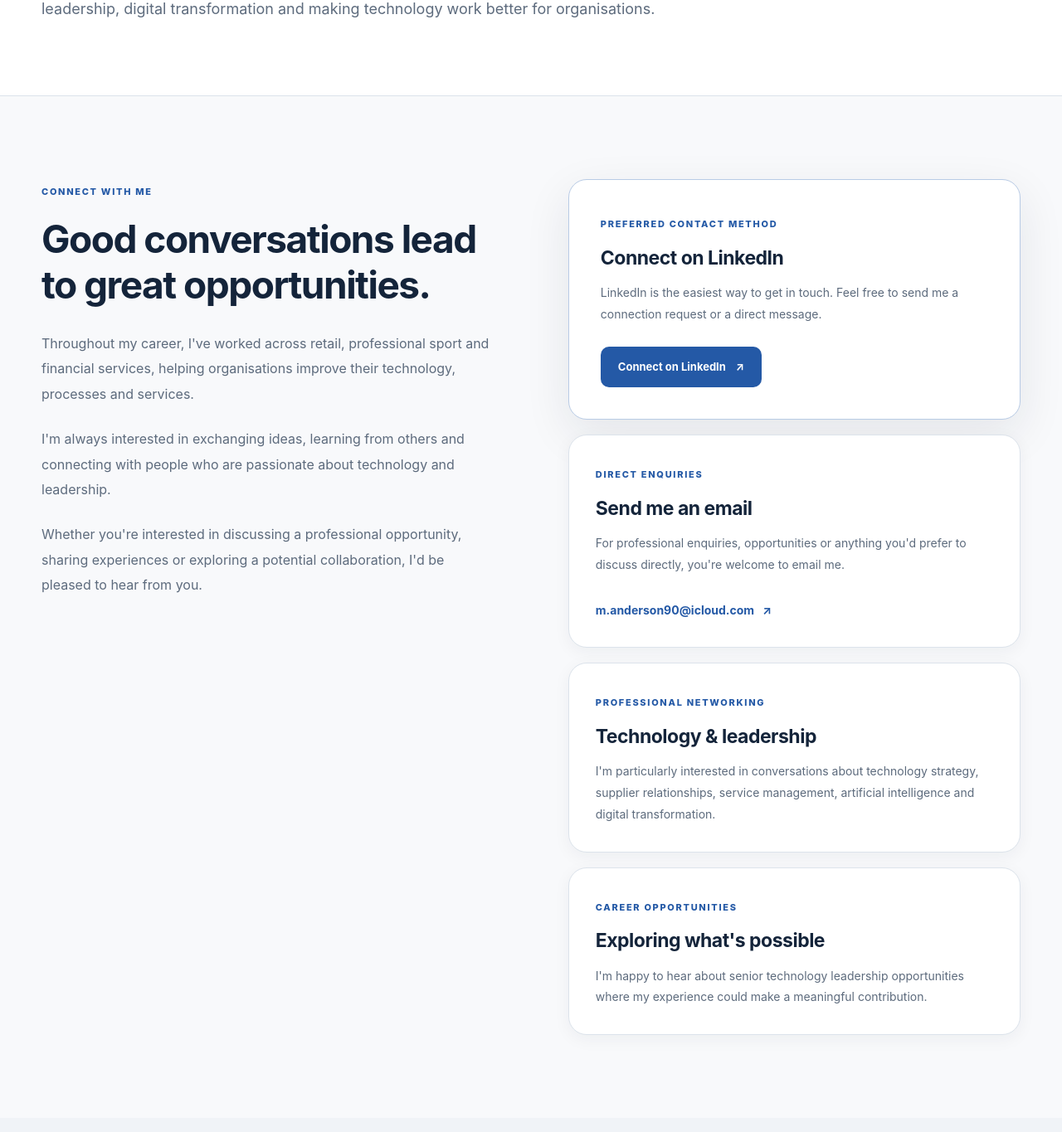
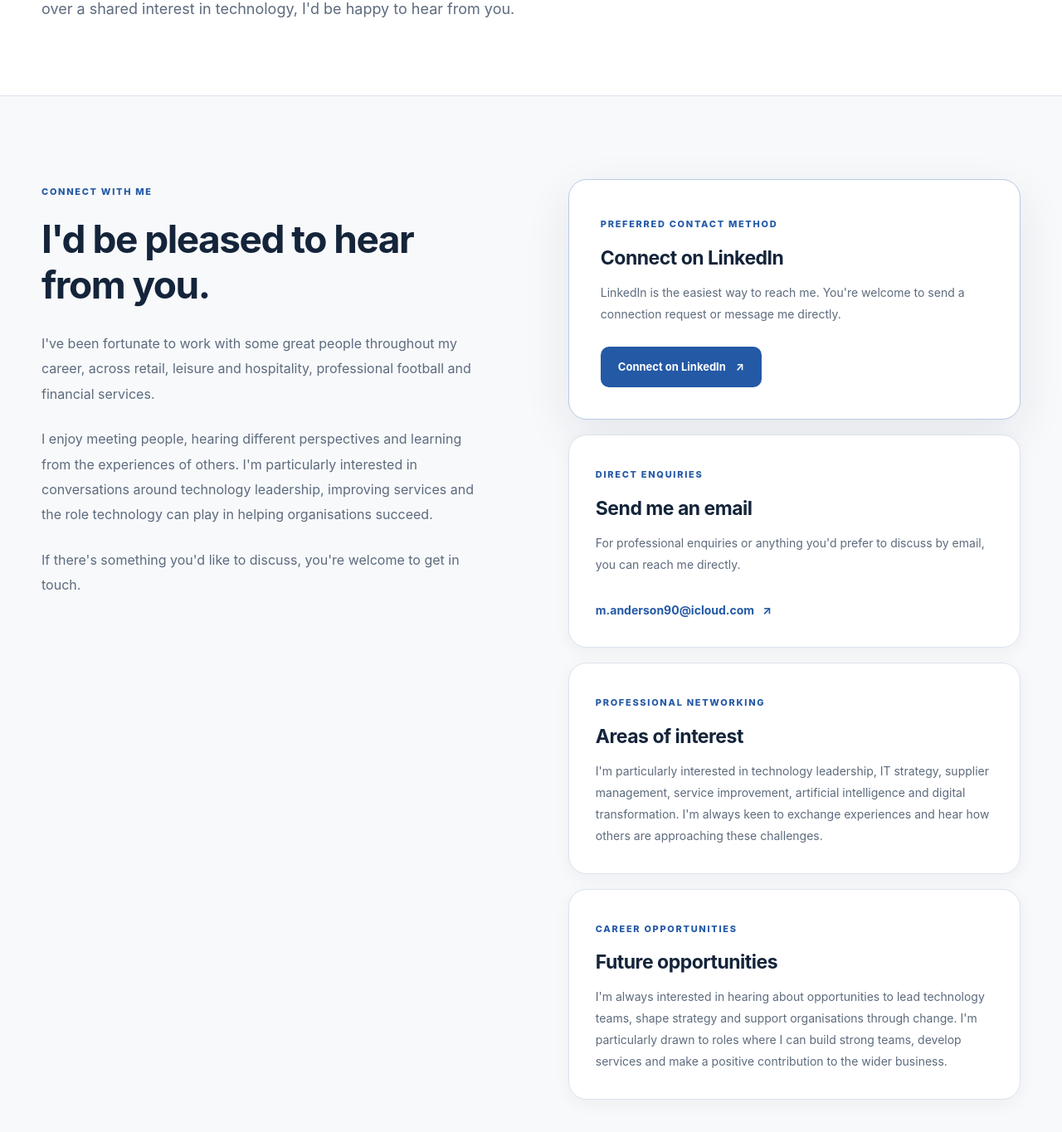
Before and after one commit to manderson90-sudo/Manderson-sandbox, a Jekyll site: the page built from contact/index.html, in a window 1280 px wide and 1400 px high, scrolled down 363 px. Shown: the top 1365 px of the window at 83% size. Built offline with Jekyll 4.4.1, drawn with Linux system fonts in a browser that asks for light colours; some of the changed text lies outside the part shown.

Commit message:
Update index.html

```diff
--- a/contact/index.html
+++ b/contact/index.html
@@ -1,73 +1,123 @@
 ---
 layout: default
 title: Contact
+description: Get in touch with Michael Anderson to discuss technology leadership, digital transformation, professional opportunities and collaboration.
 permalink: /contact/
 ---
 
+<!-- ======================================================
+     MICHAEL ANDERSON
+     CONTACT PAGE
+
+     Shared header and footer are loaded by Jekyll.
+     Shared navigation is managed in _data/navigation.yml.
+     ====================================================== -->
+
+
+<!-- CONTACT PAGE INTRODUCTION -->
+
 <section class="page-hero">
+
   <div class="container">
 
-    <span class="eyebrow">GET IN TOUCH</span>
+    <span class="eyebrow">
+      GET IN TOUCH
+    </span>
 
-    <h1>Let's start a conversation.</h1>
+    <h1>
+      Let's start a conversation.
+    </h1>
 
     <p>
-      I'm always happy to connect with people who share an interest
-      in technology leadership, digital transformation and making
-      technology work better for organisations.
+      Whether you'd like to discuss a professional
+      opportunity, exchange ideas or connect over
+      a shared interest in technology, I'd be
+      happy to hear from you.
     </p>
 
   </div>
+
 </section>
 
 
+
+<!-- ======================================================
+     CONTACT INFORMATION
+     ====================================================== -->
+
 <section class="section">
+
   <div class="container">
 
     <div class="contact-page-grid">
 
+
+      <!-- ================================================
+           CONTACT INTRODUCTION
+           ================================================ -->
+
       <div class="contact-page-intro">
 
-        <span class="eyebrow">CONNECT WITH ME</span>
+        <span class="eyebrow">
+          CONNECT WITH ME
+        </span>
 
-        <h2>Good conversations lead to great opportunities.</h2>
+        <h2>
+          I'd be pleased to hear from you.
+        </h2>
 
         <p>
-          Throughout my career, I've worked across retail,
-          professional sport and financial services, helping
-          organisations improve their technology, processes
-          and services.
+          I've been fortunate to work with some
+          great people throughout my career,
+          across retail, leisure and hospitality,
+          professional football and financial
+          services.
         </p>
 
         <p>
-          I'm always interested in exchanging ideas, learning
-          from others and connecting with people who are
-          passionate about technology and leadership.
+          I enjoy meeting people, hearing different
+          perspectives and learning from the
+          experiences of others. I'm particularly
+          interested in conversations around
+          technology leadership, improving services
+          and the role technology can play in
+          helping organisations succeed.
         </p>
 
         <p>
-          Whether you're interested in discussing a professional
-          opportunity, sharing experiences or exploring a
-          potential collaboration, I'd be pleased to hear from you.
+          If there's something you'd like to
+          discuss, you're welcome to get in touch.
         </p>
 
       </div>
 
 
+
+      <!-- ================================================
+           CONTACT OPTIONS
+           ================================================ -->
+
       <div class="contact-page-options">
 
-        <!-- LINKEDIN -->
+
+        <!-- ============================================
+             LINKEDIN
+             ============================================ -->
 
         <article class="contact-page-card contact-page-card-primary">
 
-          <span class="eyebrow">PREFERRED CONTACT METHOD</span>
+          <span class="eyebrow">
+            PREFERRED CONTACT METHOD
+          </span>
 
-          <h3>Connect on LinkedIn</h3>
+          <h3>
+            Connect on LinkedIn
+          </h3>
 
           <p>
-            LinkedIn is the easiest way to get in touch.
-            Feel free to send me a connection request
-            or a direct message.
+            LinkedIn is the easiest way to reach
+            me. You're welcome to send a connection
+            request or message me directly.
           </p>
 
           <a
@@ -77,25 +127,39 @@ permalink: /contact/
             rel="noopener noreferrer"
           >
             Connect on LinkedIn
-            <span aria-hidden="true">↗</span>
-            <span class="sr-only">(opens in a new tab)</span>
+
+            <span aria-hidden="true">
+              ↗
+            </span>
+
+            <span class="sr-only">
+              (opens in a new tab)
+            </span>
+
           </a>
 
         </article>
 
 
-        <!-- EMAIL -->
+
+        <!-- ============================================
+             EMAIL
+             ============================================ -->
 
         <article class="contact-page-card">
 
-          <span class="eyebrow">DIRECT ENQUIRIES</span>
+          <span class="eyebrow">
+            DIRECT ENQUIRIES
+          </span>
 
-          <h3>Send me an email</h3>
+          <h3>
+            Send me an email
+          </h3>
 
           <p>
-            For professional enquiries, opportunities
-            or anything you'd prefer to discuss directly,
-            you're welcome to email me.
+            For professional enquiries or anything
+            you'd prefer to discuss by email,
+            you can reach me directly.
           </p>
 
           <a
@@ -103,65 +167,104 @@ permalink: /contact/
             href="mailto:m.anderson90@icloud.com"
           >
             m.anderson90@icloud.com
-            <span aria-hidden="true">↗</span>
+
+            <span aria-hidden="true">
+              ↗
+            </span>
+
           </a>
 
         </article>
 
 
-        <!-- PROFESSIONAL INTERESTS -->
+
+        <!-- ============================================
+             PROFESSIONAL INTERESTS
+             ============================================ -->
 
         <article class="contact-page-card">
 
-          <span class="eyebrow">PROFESSIONAL NETWORKING</span>
+          <span class="eyebrow">
+            PROFESSIONAL NETWORKING
+          </span>
 
-          <h3>Technology &amp; leadership</h3>
+          <h3>
+            Areas of interest
+          </h3>
 
           <p>
-            I'm particularly interested in conversations
-            about technology strategy, supplier relationships,
-            service management, artificial intelligence
-            and digital transformation.
+            I'm particularly interested in technology
+            leadership, IT strategy, supplier management,
+            service improvement, artificial intelligence
+            and digital transformation. I'm always
+            keen to exchange experiences and hear
+            how others are approaching these challenges.
           </p>
 
         </article>
 
 
-        <!-- CAREER OPPORTUNITIES -->
+
+        <!-- ============================================
+             CAREER OPPORTUNITIES
+             ============================================ -->
 
         <article class="contact-page-card">
 
-          <span class="eyebrow">CAREER OPPORTUNITIES</span>
+          <span class="eyebrow">
+            CAREER OPPORTUNITIES
+          </span>
 
-          <h3>Exploring what's possible</h3>
+          <h3>
+            Future opportunities
+          </h3>
 
           <p>
-            I'm happy to hear about senior technology
-            leadership opportunities where my experience
-            could make a meaningful contribution.
+            I'm always interested in hearing about
+            opportunities to lead technology teams,
+            shape strategy and support organisations
+            through change. I'm particularly drawn
+            to roles where I can build strong teams,
+            develop services and make a positive
+            contribution to the wider business.
           </p>
 
         </article>
+
 
       </div>
 
     </div>
 
   </div>
+
 </section>
 
 
+
+<!-- ======================================================
+     CLOSING MESSAGE
+     ====================================================== -->
+
 <section class="section tinted contact-page-closing">
+
   <div class="container">
 
-    <span class="eyebrow">LOOKING AHEAD</span>
+    <span class="eyebrow">
+      LOOKING AHEAD
+    </span>
 
-    <h2>Always open to a good conversation.</h2>
+    <h2>
+      Thanks for stopping by.
+    </h2>
 
     <p>
-      Thanks for taking the time to explore my website.
-      I look forward to connecting.
+      I appreciate you taking the time to learn
+      more about my career and the work I've been
+      involved in. If anything has caught your
+      interest, I'd be glad to hear from you.
     </p>
 
   </div>
+
 </section>
```
